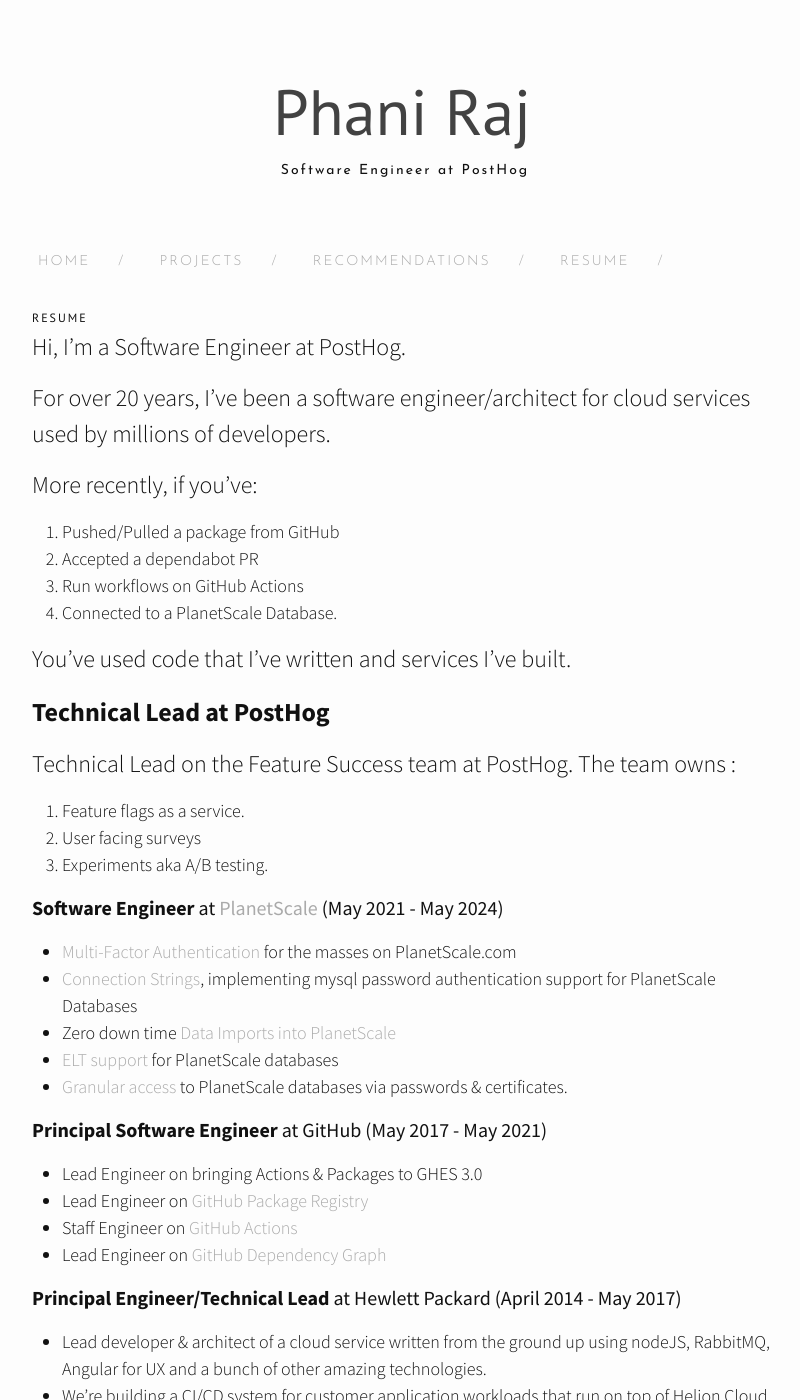
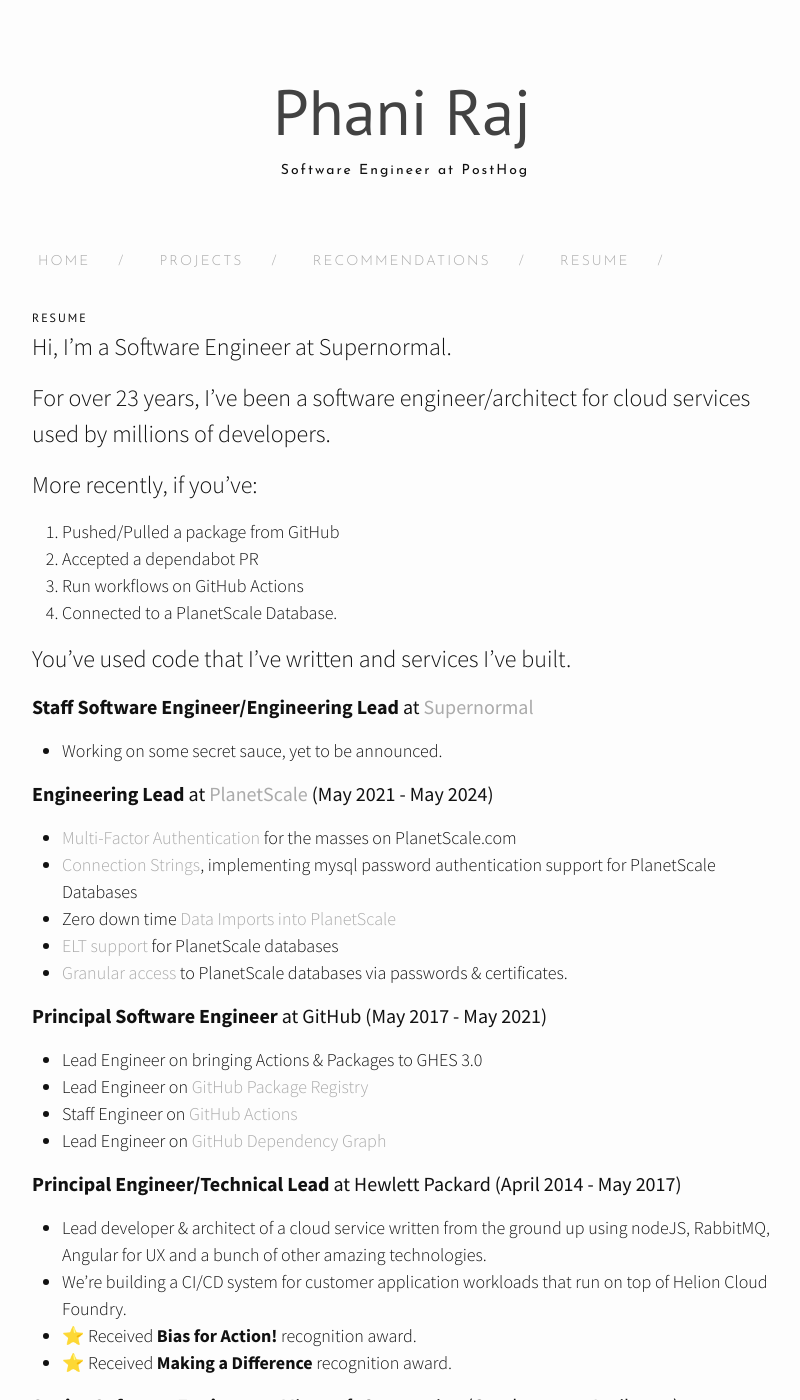
Before and after one commit to Phanatic/phanatic.github.io, a Jekyll site: the page built from resume.md, in a window 1280 px wide and 1400 px high. Shown: the whole window, without its empty margins (238-1038 px from the left). Built offline with Jekyll 4.4.1, drawn with Linux system fonts in a browser that asks for light colours; nearby versions of some CDN libraries; emoji names are drawn with the system emoji font; comment, search, counter and statistics services are not loaded.

Commit message:
Update resume.md

```diff
--- a/resume.md
+++ b/resume.md
@@ -5,9 +5,9 @@ permalink: /resume/
 ---
 
 
-Hi, I'm a Software Engineer at PostHog.
+Hi, I'm a Software Engineer at Supernormal.
 
-For over 20 years, I've been a software engineer/architect for cloud services used by millions of developers.
+For over 23 years, I've been a software engineer/architect for cloud services used by millions of developers.
 
 More recently, if you’ve:
 1. Pushed/Pulled a package from GitHub
@@ -17,14 +17,10 @@ More recently, if you’ve:
 
 You’ve used code that I’ve written and services I’ve built.
 
-### **Technical Lead at PostHog**
-Technical Lead on the Feature Success team at PostHog.
-The team owns :
-1. Feature flags as a service.
-2. User facing surveys
-3. Experiments aka A/B testing.
+#### **Staff Software Engineer/Engineering Lead** at [Supernormal](http://supernormal.com/)
+* Working on some secret sauce, yet to be announced.
 
-#### **Software Engineer** at [PlanetScale](https://www.planetscale.com) (May 2021 - May 2024)
+#### **Engineering Lead** at [PlanetScale](https://www.planetscale.com) (May 2021 - May 2024)
 * [Multi-Factor Authentication](https://docs.planetscale.com/concepts/mfa) for the masses on PlanetScale.com
 * [Connection Strings](https://planetscale.com/blog/connect-any-mysql-client-to-planetscale-using-connection-strings), implementing mysql password authentication support for PlanetScale Databases
 * Zero down time [Data Imports into PlanetScale](https://planetscale.com/blog/import-your-mysql-data-to-planetscale)
```
